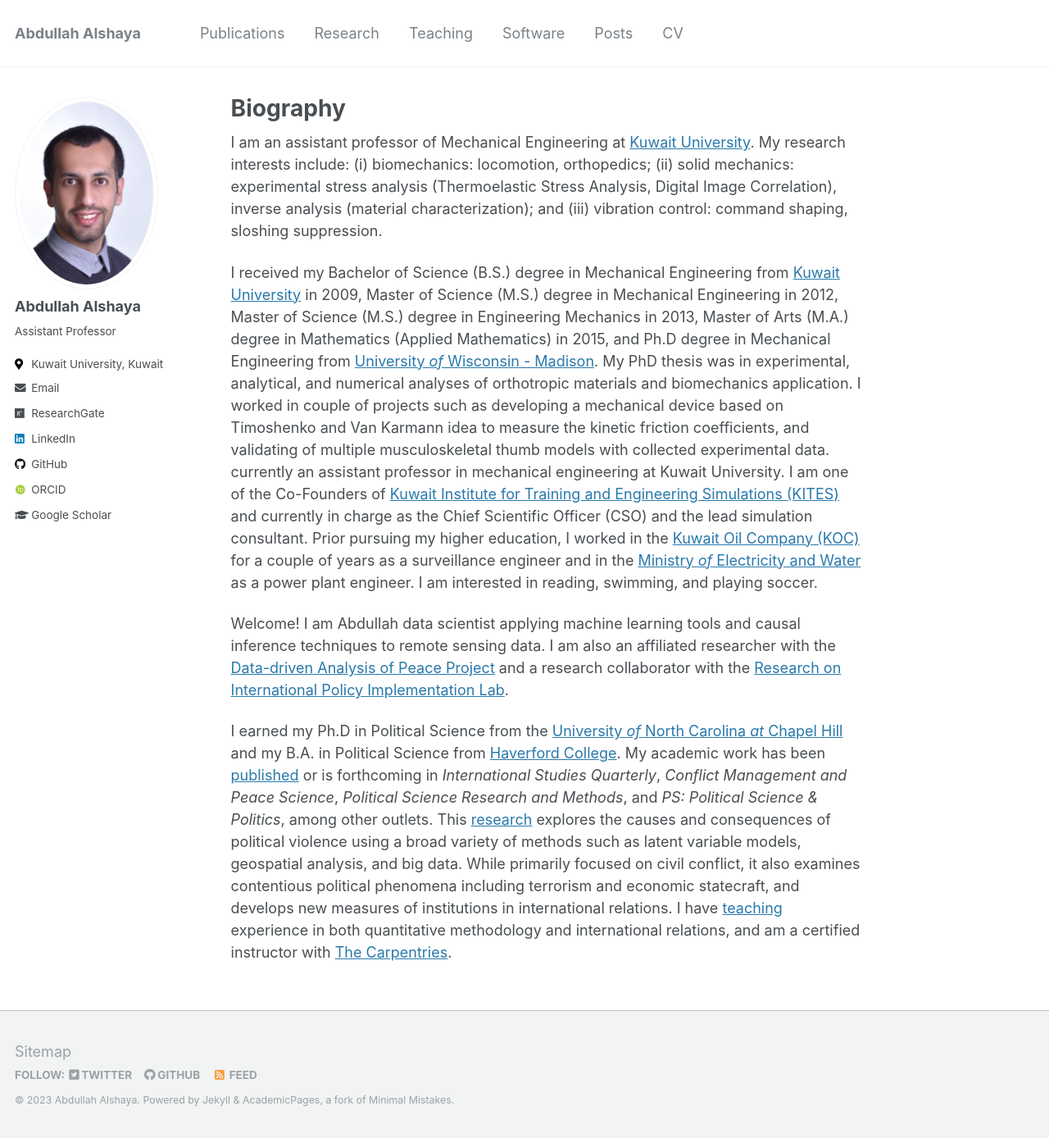
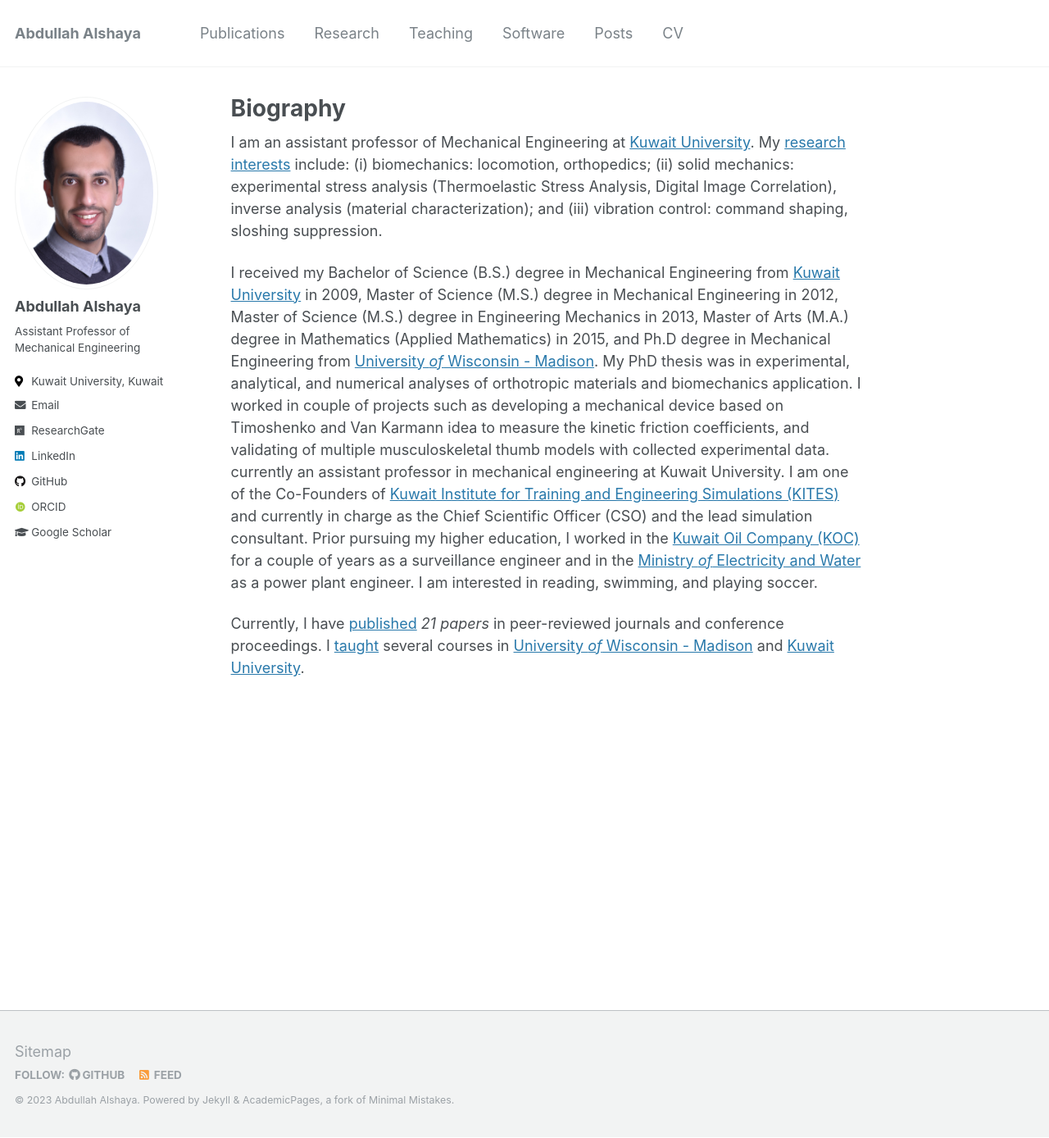
Before and after one commit to abdullah-alshaye/abdullah, a Jekyll site: the page built from _pages/about.md, in a window 1280 px wide and 1388 px high. Shown: the whole window at 82% size. Built offline with Jekyll 4.4.1, drawn with Linux system fonts in a browser that asks for light colours; some web fonts are replaced.

Commit message:
update biography

```diff
--- a/_config.yml
+++ b/_config.yml
@@ -57,7 +57,7 @@ yandex_site_verification :
 
 # Social Sharing
 twitter:
-  username               : jayrobw
+  username               :
 facebook:
   username               :
   app_id                 :
@@ -84,7 +84,7 @@ analytics:
 author:
   name             : "Abdullah Alshaya"
   avatar           : "avatar.jpg"
-  bio              : "Assistant Professor"
+  bio              : "Assistant Professor of Mechanical Engineering"
   location         :
   employer         : "Kuwait University, Kuwait"
   pubmed           :
--- a/_pages/about.md
+++ b/_pages/about.md
@@ -8,27 +8,8 @@ redirect_from:
   - /about.html
 ---
 
-I am an assistant professor of Mechanical Engineering at [Kuwait University](http://kuweb.ku.edu.kw/ku/index.htm). My research interests include: (i) biomechanics: locomotion, orthopedics; (ii) solid mechanics: experimental stress analysis (Thermoelastic Stress Analysis, Digital Image Correlation), inverse analysis (material characterization); and (iii) vibration control: command shaping, sloshing suppression.
+I am an assistant professor of Mechanical Engineering at [Kuwait University](http://kuweb.ku.edu.kw/ku/index.htm). My [research interests](research) include: (i) biomechanics: locomotion, orthopedics; (ii) solid mechanics: experimental stress analysis (Thermoelastic Stress Analysis, Digital Image Correlation), inverse analysis (material characterization); and (iii) vibration control: command shaping, sloshing suppression.
 
 I received my Bachelor of Science (B.S.) degree in Mechanical Engineering from [Kuwait University](http://kuweb.ku.edu.kw/ku/index.htm) in 2009, Master of Science (M.S.) degree in Mechanical Engineering in 2012, Master of Science (M.S.) degree in Engineering Mechanics in 2013, Master of Arts (M.A.) degree in Mathematics (Applied Mathematics) in 2015, and Ph.D degree in Mechanical Engineering from [University *of* Wisconsin - Madison](https://www.wisc.edu/). My PhD thesis was in experimental, analytical, and numerical analyses of orthotropic materials and biomechanics application. I worked in couple of projects such as developing a mechanical device based on Timoshenko and Van Karmann idea to measure the kinetic friction coefficients, and validating of multiple musculoskeletal thumb models with collected experimental data.  currently an assistant professor in mechanical engineering at Kuwait University. I am one of the Co-Founders of [Kuwait Institute for Training and Engineering Simulations (KITES)](http://kites-kw.com/en/) and currently in charge as the Chief Scientific Officer (CSO) and the lead simulation consultant. Prior pursuing my higher education, I worked in the [Kuwait Oil Company (KOC)](https://www.kockw.com/sites/EN/Pages/Default.aspx) for a couple of years as a surveillance engineer and in the [Ministry *of* Electricity and Water](https://www.mew.gov.kw/en/) as a power plant engineer. I am interested in reading, swimming, and playing soccer.
 
-Welcome! I am Abdullah data scientist applying machine learning tools and causal
-inference techniques to remote sensing data. I am also an affiliated
-researcher with the [Data-driven Analysis of Peace Project](https://dapp-lab.org)
-and a research collaborator with the
-[Research on International Policy Implementation Lab](https://bridgingthegapproject.org/ripil).
-
-I earned my Ph.D in Political Science from the
-[University *of* North Carolina *at* Chapel Hill](https://www.unc.edu) and my
-B.A. in Political Science from [Haverford College](https://www.haverford.edu).
-My academic work has been [published](publications) or is forthcoming in
-*International Studies Quarterly*, *Conflict Management and Peace Science*,
-*Political Science Research and Methods*, and *PS: Political Science & Politics*,
-among other outlets. This [research](research) explores the causes and
-consequences of political violence using a broad variety of methods such as
-latent variable models, geospatial analysis, and big data. While primarily
-focused on civil conflict, it also examines contentious political phenomena
-including terrorism and economic statecraft, and develops new measures of
-institutions in international relations. I have [teaching](teaching) experience
-in both quantitative methodology and international relations, and am a certified
-instructor with [The Carpentries](https://carpentries.org).
+Currently, I have [published](publications) *21 papers* in peer-reviewed journals and conference proceedings. I [taught](teaching) several courses in [University *of* Wisconsin - Madison](https://www.wisc.edu/) and [Kuwait University](http://kuweb.ku.edu.kw/ku/index.htm).
```
